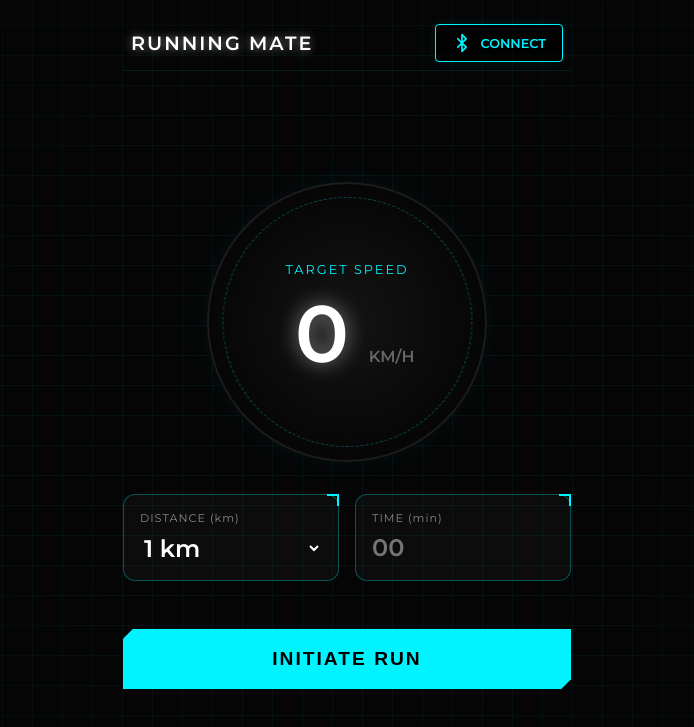
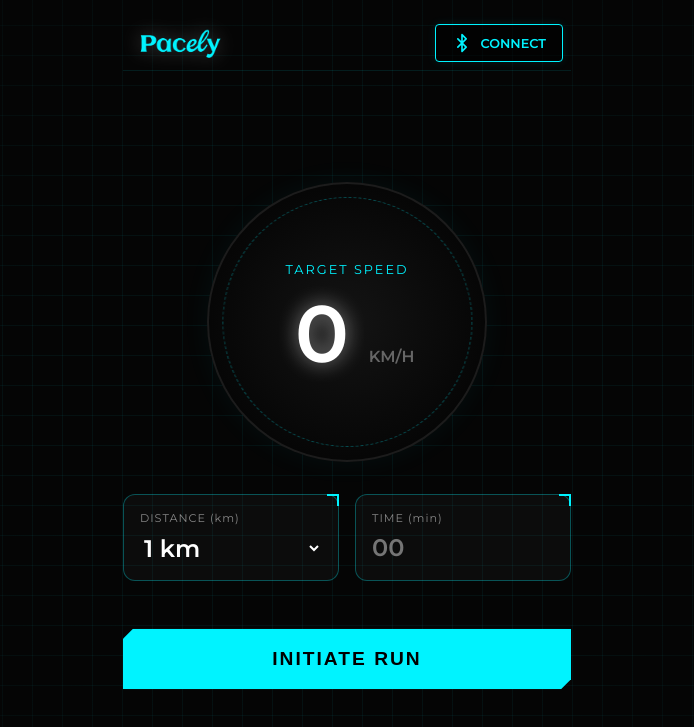
Before and after one commit to Hanabanana-vin/running-mate, a plain HTML site: page index.html in a window 1280 px wide. Shown: the top 727 px of the page, without its empty margins (293-987 px from the left). Drawn offline with Linux system fonts and the light colour scheme.

Commit message:
Replace header text with Pacely logo

```diff
--- a/index.html
+++ b/index.html
@@ -14,7 +14,7 @@
 <body>
     <div class="app-container">
         <header>
-            <h1>Running mate</h1>
+            <img src="pacely_logo_color.png" alt="Pacely Logo" class="header-logo">
             <button id="connectBtn" class="icon-btn" title="Connect to Arduino">
                 <svg width="20" height="20" viewBox="0 0 24 24" fill="none" stroke="currentColor" stroke-width="2"
                     stroke-linecap="round" stroke-linejoin="round">
--- a/style.css
+++ b/style.css
@@ -72,6 +72,12 @@ h1 {
     letter-spacing: 2px;
     color: var(--text-primary);
     text-shadow: 0 0 10px rgba(255, 255, 255, 0.5);
+}
+
+.header-logo {
+    height: 36px;
+    width: auto;
+    filter: drop-shadow(0 0 10px rgba(255, 255, 255, 0.3));
 }
 
 .icon-btn {
```
Also changed, not shown: pacely_logo_color.png (added).
